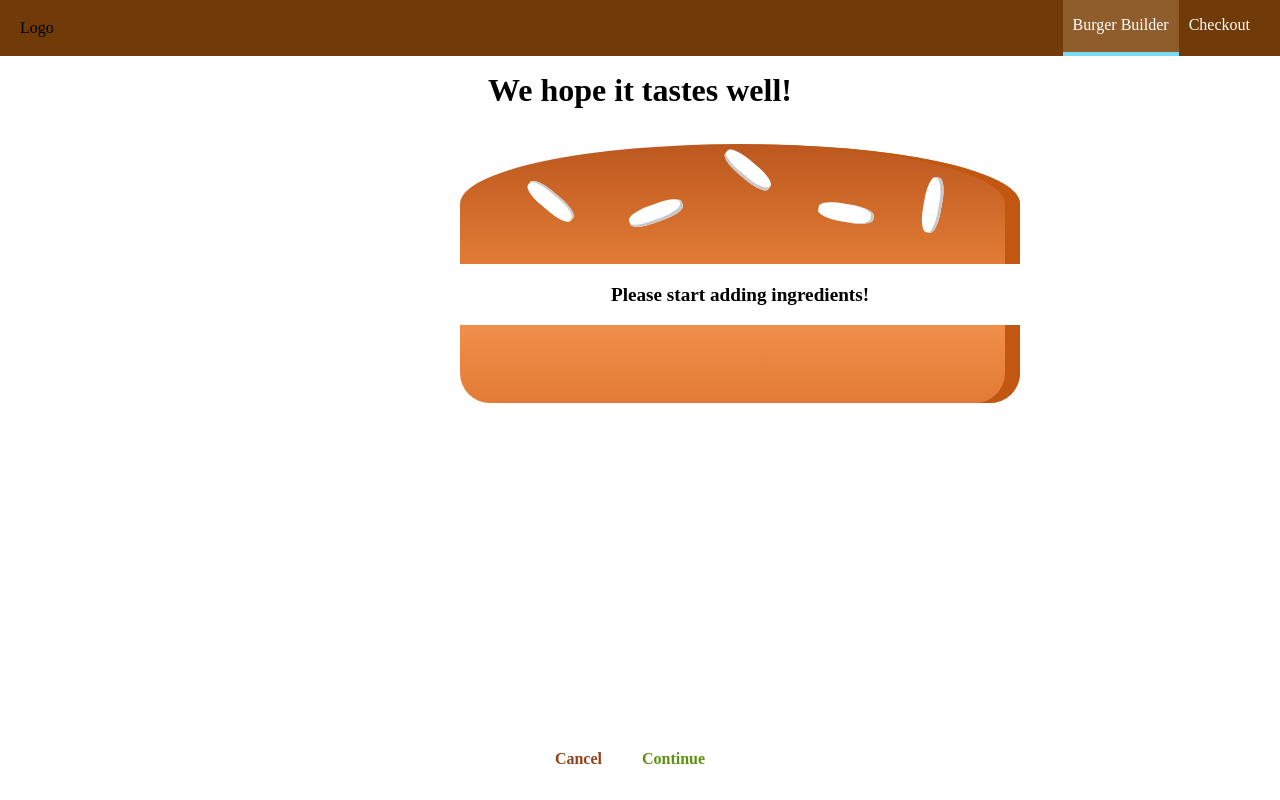
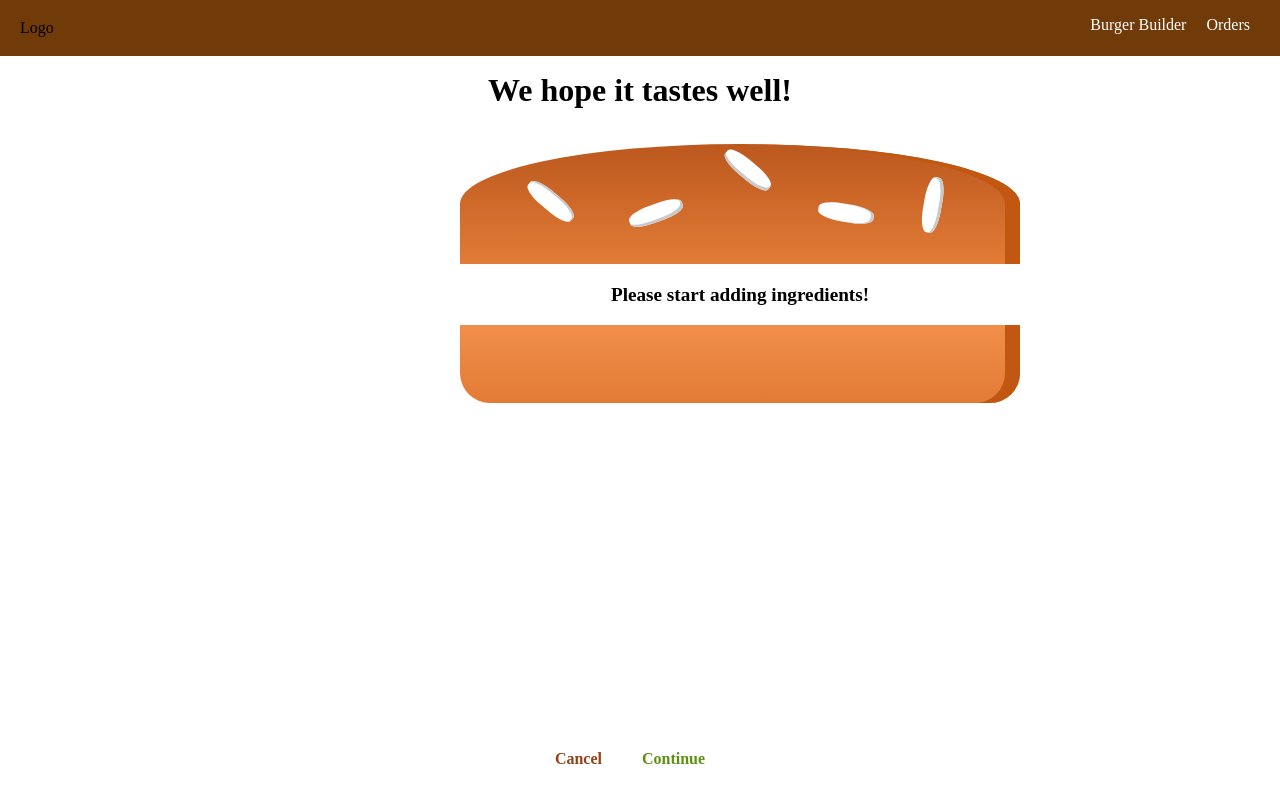
Before and after one commit to bhoomikag203/burger-builder, a React (Create React App) app: page /checkout in a window 1280 px wide. Built offline with nearby package versions, Linux system fonts and the light colour scheme.

Commit message:
adding an order page

```diff
--- a/src/App.js
+++ b/src/App.js
@@ -2,6 +2,7 @@ import React from 'react';
 import BurgerBuilder from './containers/BurgerBuilder/BurgerBuilder';
 import Layout from './hoc/Layout/Layout';
 import Checkout from './containers/Checkout/Checkout';
+import Orders from './containers/Orders/Orders'
 import { Route, Switch } from 'react-router';
 
 class App extends React.Component {
@@ -12,6 +13,7 @@ class App extends React.Component {
         <Layout>
           <Switch>
             <Route path="/checkout" component={Checkout} />
+            <Route path="/orders" component={Orders} />
             <Route path="/" component={BurgerBuilder} />
           </Switch>
         </Layout>
--- a/src/components/Navigation/NavigationItems/NavigationItem/NavigationItem.js
+++ b/src/components/Navigation/NavigationItems/NavigationItem/NavigationItem.js
@@ -1,12 +1,12 @@
 import React from 'react'
 import classes from './NavigationItem.module.css'
+import { NavLink } from 'react-router-dom'
 
 
 const NavigationItem = (props) => (
     <li className={classes.NavigationItem}>
-        <a
-            href={props.link}
-            className={props.active ? classes.active : null}>{props.children}</a>
+
+        <NavLink to={props.link} >{props.children}</NavLink>
     </li>
 )
 
--- a/src/components/Navigation/NavigationItems/NavigationItems.js
+++ b/src/components/Navigation/NavigationItems/NavigationItems.js
@@ -4,8 +4,8 @@ import NavigationItem from './NavigationItem/NavigationItem'
 
 const NavigationItems = (props) => (
     <ul className={classes.NavigationItems}>
-        <NavigationItem link="/" active>Burger Builder</NavigationItem>
-        <NavigationItem link="/">Checkout</NavigationItem>
+        <NavigationItem link="/">Burger Builder</NavigationItem>
+        <NavigationItem link="/orders">Orders</NavigationItem>
     </ul>
 )
 
--- /dev/null
+++ b/src/components/Order/Order.js
@@ -0,0 +1,14 @@
+import React from 'react'
+import classes from './Order.module.css'
+
+const Order = (props) => {
+    return (
+        <div className={classes.Order}>
+            <p>Ingredients: Salad = (1)</p>
+            <p>Price:<strong>Rs 25/-</strong></p>
+        </div>
+    )
+
+}
+
+export default Order
--- /dev/null
+++ b/src/components/Order/Order.module.css
@@ -0,0 +1,8 @@
+.Order{
+    width:100%;
+    border:1px solid #eee;
+    box-shadow: 0 2px 3px #ccc;
+    padding: 10px;
+    margin: 10px auto;
+    box-sizing: border-box;
+}
--- /dev/null
+++ b/src/containers/Orders/Orders.js
@@ -0,0 +1,18 @@
+import React from 'react';
+import Order from '../../components/Order/Order';
+
+class Orders extends React.Component {
+
+    render() {
+        return (
+            <div>
+                <Order />
+                <Order />
+            </div >
+        );
+    }
+
+
+}
+
+export default Orders;
```
